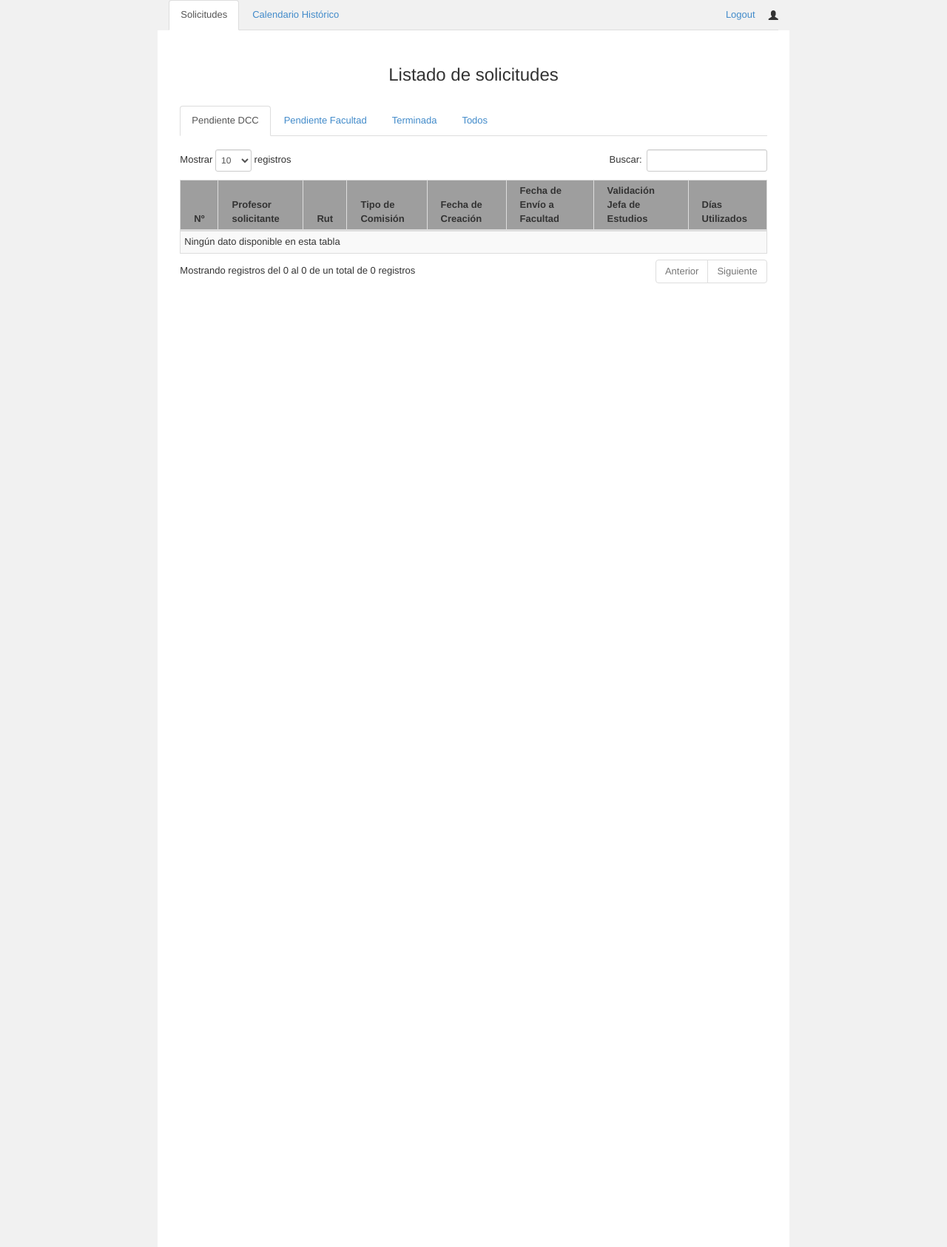
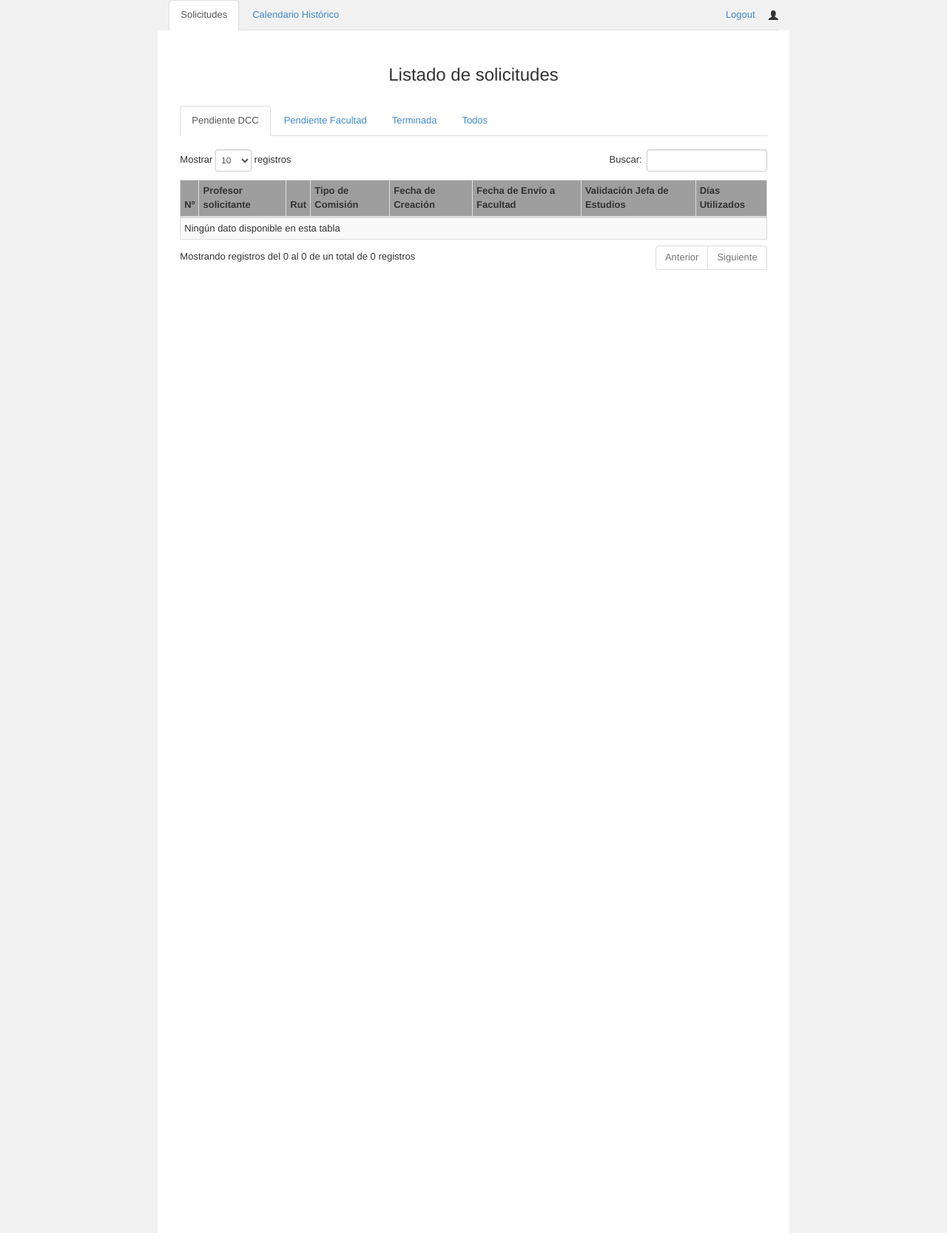
Before and after one commit to bkupfer/u-salidas, a Django app: template static/templates/Angelica/list_angelica.html in a window 1280 px wide. Shown: the whole page at 74% size. Run offline with Django 3.2, Linux system fonts and the light colour scheme; the template is opened without the code that fills it, so the values that code supplies are empty; some libraries are stand-ins or nearby versions; grey boxes are pictures that could not be loaded.

Commit message:
tabla dentro de los margenes

```diff
--- a/static/static/css/dataTables.bootstrap.css
+++ b/static/static/css/dataTables.bootstrap.css
@@ -60,11 +60,6 @@ table.dataTable thead .sorting_desc { background: url('../../../../../Google%20D
 
 table.dataTable thead .sorting_asc_disabled { background: url('../../../../../Google%20Drive/Ing_Software_II/vistas_html/vistas_html/images/sort_asc_disabled.png') no-repeat center right; }
 table.dataTable thead .sorting_desc_disabled { background: url('../../../../../Google%20Drive/Ing_Software_II/vistas_html/vistas_html/images/sort_desc_disabled.png') no-repeat center right; }
-
-table.dataTable thead > tr > th {
-	padding-left: 18px;
-	padding-right: 18px;
-}
 
 table.dataTable th:active {
 	outline: none;
```
